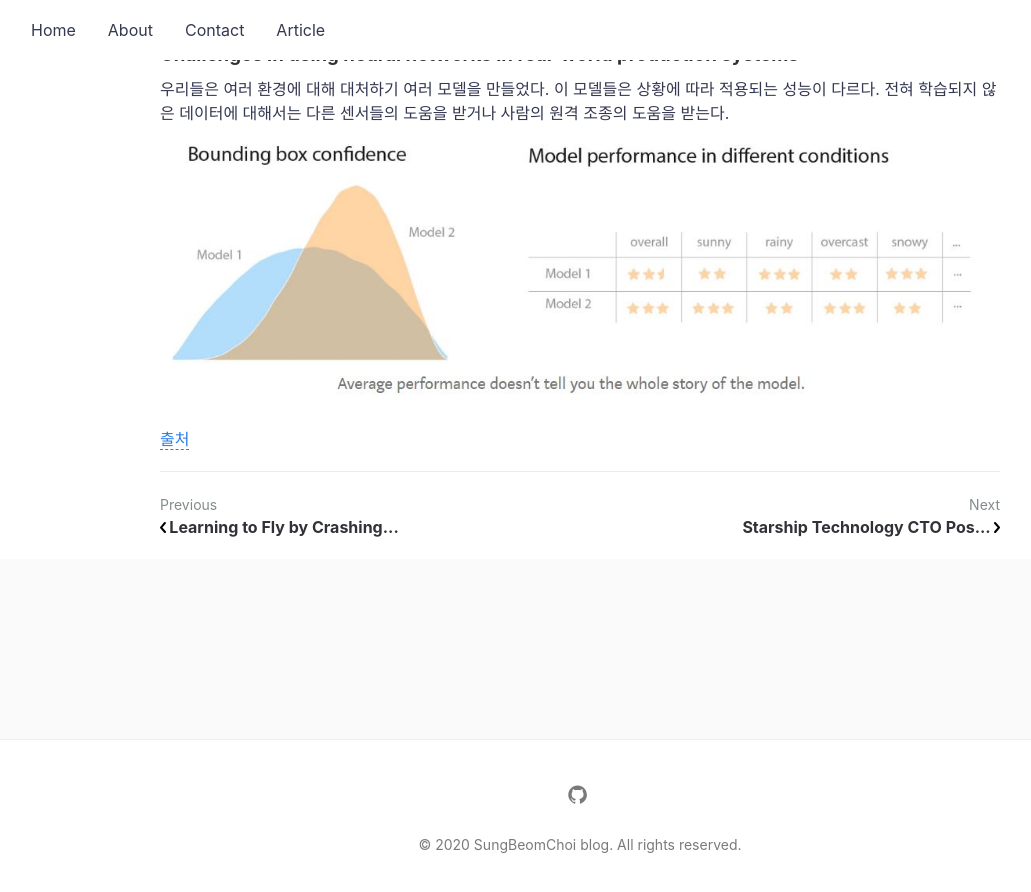
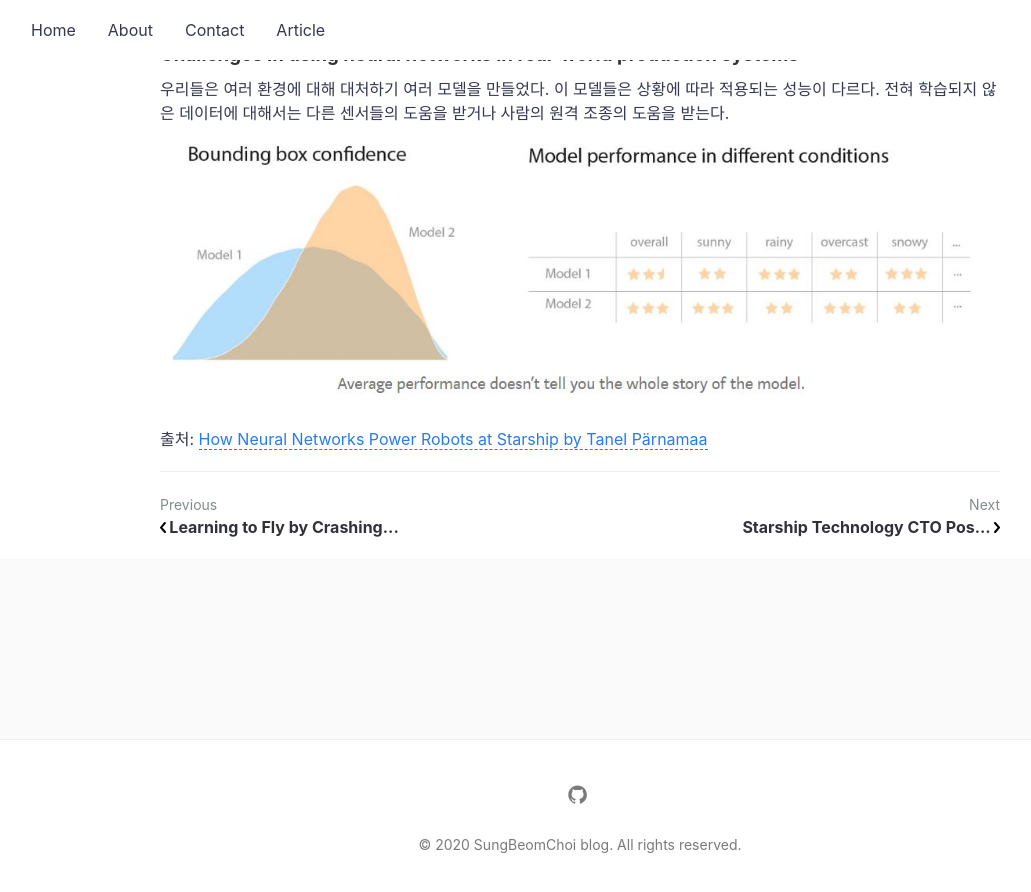
Before and after one commit to SUNGBEOMCHOI/SungBeomChoi.github.io, a Jekyll site: the page built from _posts/2020-06-10-How_Neural_Networks_Power_Robots_at_Starship_리뷰.md, in a window 1280 px wide and 900 px high, scrolled down 2382 px. Shown: the top 892 px of the window, without its empty margins (60-1091 px from the left). Built offline with Jekyll 4.4.1, drawn with Linux system fonts in a browser that asks for light colours; comment, search, counter and statistics services are not loaded.

Commit message:
Update 2020-06-10-How_Neural_Networks_Power_Robots_at_Starship_리뷰.md

```diff
--- a/_posts/2020-06-10-How_Neural_Networks_Power_Robots_at_Starship_리뷰.md
+++ b/_posts/2020-06-10-How_Neural_Networks_Power_Robots_at_Starship_리뷰.md
@@ -43,4 +43,5 @@ featured-img: 2020-06-10-How_Neural_Networks_Power_Robots_at_Starship_review/sta
 전혀 학습되지 않은 데이터에 대해서는 다른 센서들의 도움을 받거나 사람의 원격 조종의 도움을 받는다.
 ![different_models_at_different_env](https://github.com/SUNGBEOMCHOI/SungBeomChoi.github.io/blob/master/assets/img/posts/2020-06-10-How_Neural_Networks_Power_Robots_at_Starship_review/different_models_at_different_env.jpg?raw=true)
 
-[출처](https://medium.com/starshiptechnologies/how-neural-networks-power-robots-at-starship-3262cd317ec0)
+출처: [How Neural Networks Power Robots at Starship by Tanel Pärnamaa
+](https://medium.com/starshiptechnologies/how-neural-networks-power-robots-at-starship-3262cd317ec0)
```
